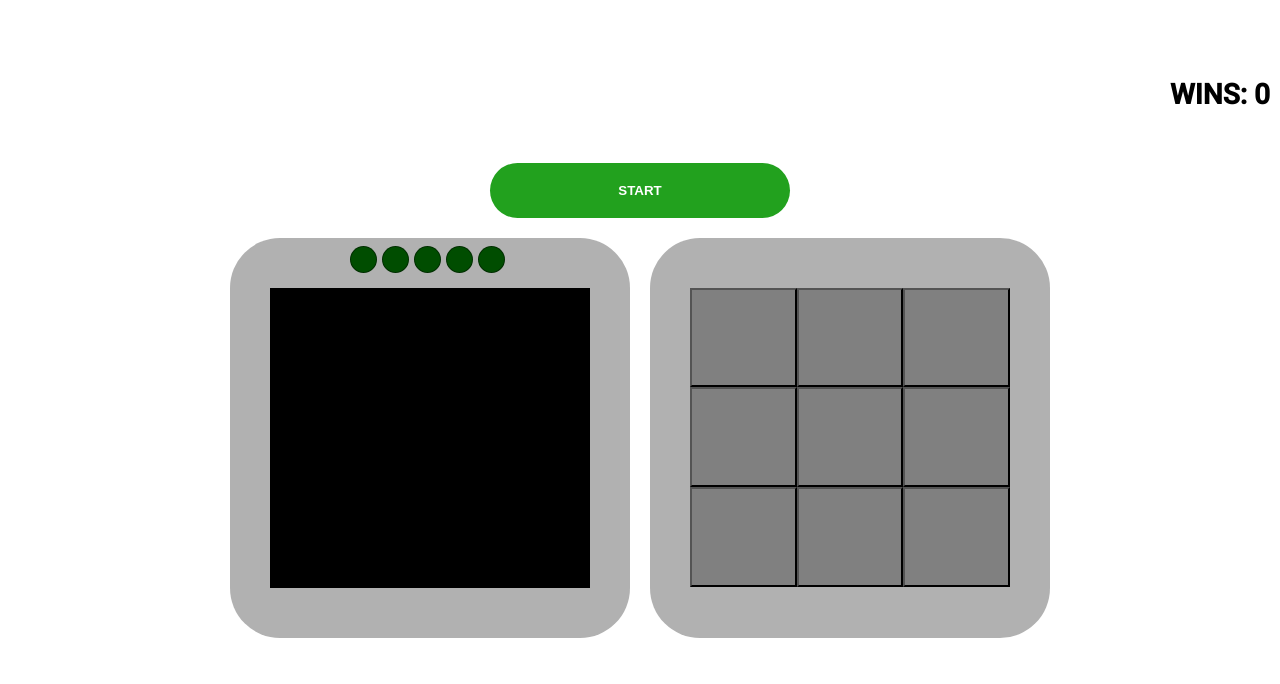
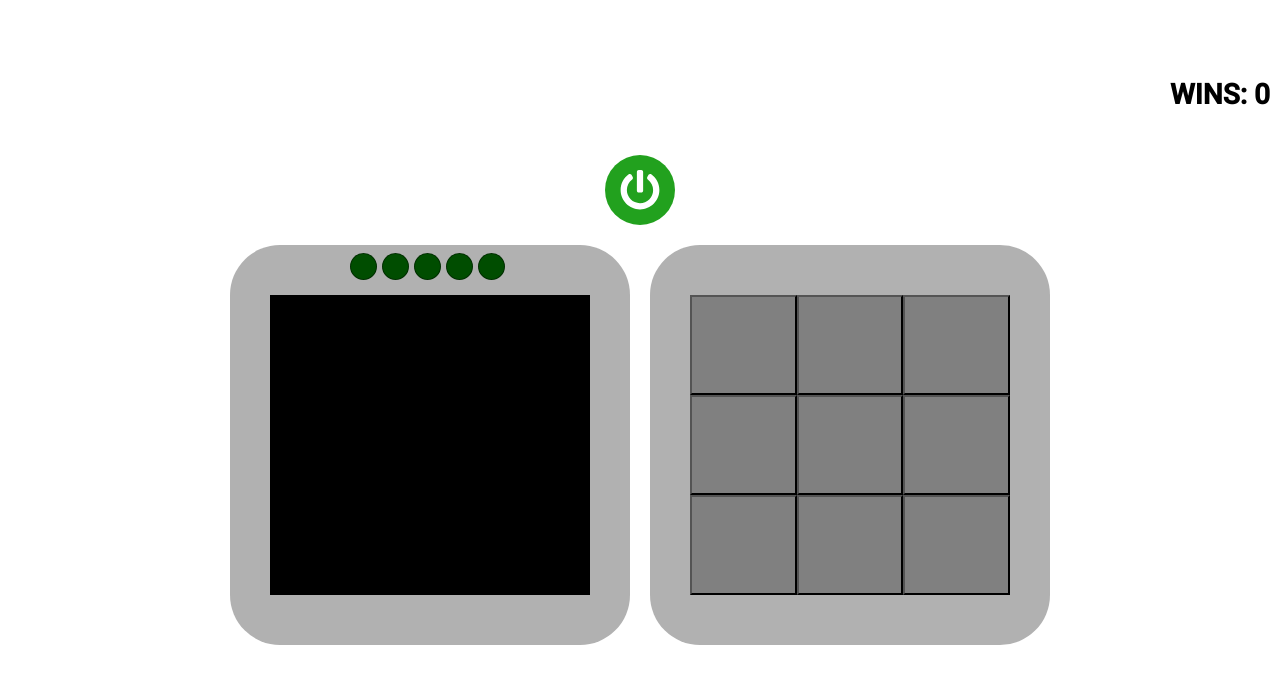
Before and after one commit to NathanChacon/amongUsTask, a React (Create React App) app: page / in a window 1280 px wide. Shown: the top 684 px of the page. Built offline with nearby package versions, Linux system fonts and the light colour scheme.

Commit message:
Add power icon

```diff
--- a/package.json
+++ b/package.json
@@ -3,6 +3,9 @@
   "version": "0.1.0",
   "private": true,
   "dependencies": {
+    "@fortawesome/fontawesome-svg-core": "^1.2.32",
+    "@fortawesome/free-solid-svg-icons": "^5.15.1",
+    "@fortawesome/react-fontawesome": "^0.1.13",
     "@testing-library/jest-dom": "^5.11.6",
     "@testing-library/react": "^11.2.0",
     "@testing-library/user-event": "^12.2.2",
--- a/public/index.html
+++ b/public/index.html
@@ -7,7 +7,7 @@
     <meta name="theme-color" content="#000000" />
     <meta
       name="description"
-      content="Web site created using create-react-app"
+      content="Reactor Task"
     />
     <link rel="apple-touch-icon" href="%PUBLIC_URL%/logo192.png" />
     <!--
@@ -24,7 +24,7 @@
       work correctly both with client-side routing and a non-root public URL.
       Learn how to configure a non-root public URL by running `npm run build`.
     -->
-    <title>React App</title>
+    <title>Reactor Task</title>
   </head>
   <body>
     <noscript>You need to enable JavaScript to run this app.</noscript>
--- a/src/components/reactorStarter/ReactorStarter.css
+++ b/src/components/reactorStarter/ReactorStarter.css
@@ -1,14 +1,18 @@
 .start-button{
+    width: 70px;
+    height: 70px;
+    border-radius: 50%;
     background-color: rgb(34, 161, 30);
     cursor: pointer;
-    font-weight: bold;
     outline: none;
     margin-bottom: 20px;
     border-radius: 100px;
     border: none;
-    width: 300px;
-    padding: 20px;
     color: white;
+}
+
+.btn-disabled .power-icon{
+    color: rgba(255, 255, 255, 0.582);
 }
 
 .btn-disabled{
--- a/src/components/reactorStarter/ReactorStarter.js
+++ b/src/components/reactorStarter/ReactorStarter.js
@@ -4,6 +4,8 @@ import BaseReactorInput  from '../baseReactorInput/BaseReactorInput.js'
 import BaseVictoryOverlay from '../baseVictoryOverlay/BaseVictoryOverlay.js'
 import buttonAudio from '../../sounds/button.mp3'
 import defeat from '../../sounds/defeat.wav'
+import { FontAwesomeIcon } from '@fortawesome/react-fontawesome'
+import { faPowerOff } from '@fortawesome/free-solid-svg-icons'
 import React, { useState } from 'react'
 
 function ReactorStarter(){
@@ -230,7 +232,9 @@ function ReactorStarter(){
             <span className="number-victories">
                 <h1>WINS: {numberOfVictories}</h1>
             </span>
-            <button className={isStartDisabled ? 'start-button btn-disabled' : 'start-button'} onClick = {startOutput}>START</button>
+            <button className={isStartDisabled ? 'start-button btn-disabled' : 'start-button'} onClick = {startOutput}>
+                <FontAwesomeIcon className="power-icon" icon={faPowerOff} size="3x" />
+            </button>
             <div className="reactor-panel-container">
                 <BaseReactorOutput squares = {squares} lights = {lights}></BaseReactorOutput>
                 <BaseReactorInput buttons = {buttons} handleInputClick = {handleInputClick} disableButtons = {isAnimating} defeat = {isDefeat}></BaseReactorInput>
```
Also changed, not shown: 1 other file (tests, documents, lock files or other folders).
